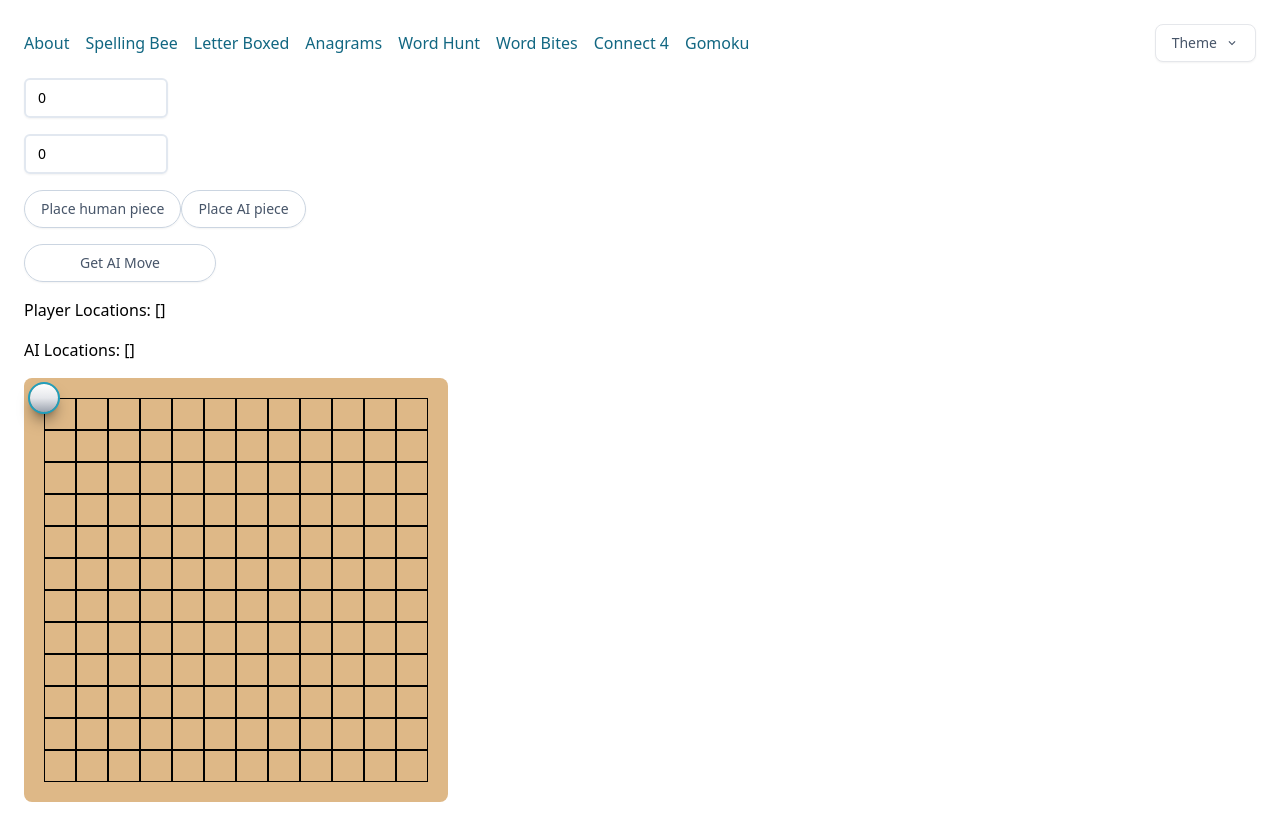
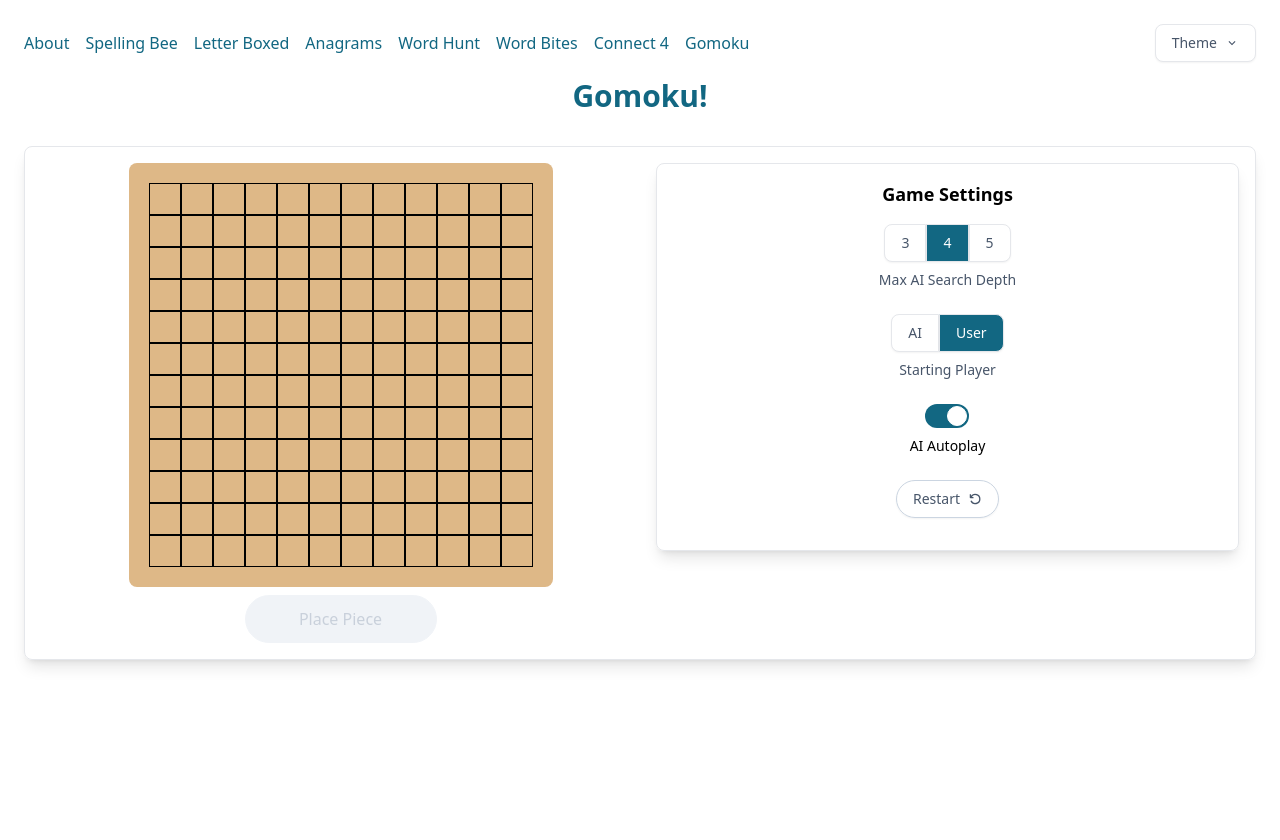
Before and after one commit to k-gerner/kyle-personal-website, a React (Create React App) app in the folder frontend/: page /gomoku in a window 1280 px wide. Shown: the top 840 px of the page. Built offline with nearby package versions, Linux system fonts and the light colour scheme.

Commit message:
Full Gomoku frontend

```diff
--- a/frontend/src/pages/ai/gamepigeon/Gomoku.tsx
+++ b/frontend/src/pages/ai/gamepigeon/Gomoku.tsx
@@ -1,163 +1,306 @@
-import React, { useState } from 'react';
+import React, { useState, useEffect } from 'react';
+import { VscDebugRestart } from "react-icons/vsc";
 
 import Input from "../../../atoms/Input";
 import { ActionButton } from '../../../atoms/ActionButton';
 import { callEndpoint } from '../../../utils/helpers';
+import { Player } from '../../../utils/classes';
+import { ButtonGroupPicker } from '../../../components/ButtonGroupPicker';
+import { BooleanSelector } from '../../../atoms/BooleanSelector';
 
+const BOARD_SIZE = 13;
 
 const Gomoku = () => {
-    const [row, setRow] = React.useState(0);
-    const [col, setCol] = React.useState(0);
+    // Game settings
+    const [autoplay, setAutoplay] = useState(true);
+    const [maxDepth, setMaxDepth] = useState(4);
+    const [startingPlayer, setStartingPlayer] = useState<Player>(Player.User);
+    // Game state
+    const [gameStarted, setGameStarted] = useState(false);
+    const [playerTurn, setPlayerTurn] = useState<Player>(Player.User);
+    const [selectedPosition, setSelectedPosition] = useState<number[] | null>(null);
     const [playerLocations, setPlayerLocations] = useState<number[][]>([]);
     const [aiLocations, setAiLocations] = useState<number[][]>([]);
+    const [winningLocations, setWinningLocations] = useState<number[][]>([]); // This can be used to highlight winning locations
+    const [loading, setLoading] = useState(false);
+    const [winner, setWinner] = useState<Player | null>(null);
+    const [recentAiMove, setRecentAiMove] = useState<number[] | null>(null);
 
     const getAiMove = async () => {
-        // setLoading(true);
+        setLoading(true);
         const res = await callEndpoint('api/game_pigeon/gomoku', {
             playerLocations,
             aiLocations,
-            maxSearchDepth: 6
+            maxSearchDepth: maxDepth
         });
         const selectedRow = res.row;
         const selectedColumn = res.column;
-        setRow(selectedRow);
-        setCol(selectedColumn);
-        console.log(`AI selected row ${selectedRow}, column ${selectedColumn}`);
         const newAiLocation = [selectedRow, selectedColumn];
         const newAiLocations = [...aiLocations, newAiLocation];
-        // if (res.isWin) {
-        //     const gameOverResponse = await checkGameOver(playerLocations, newAiLocations);
-        //     setWinningLocations(gameOverResponse.winningLocations);
-        //     setWinner(Player.AI);
-        // }
+        if (res.isWin) {
+            const gameOverResponse = await checkGameOver(playerLocations, newAiLocations);
+            setWinningLocations(gameOverResponse.winningLocations);
+            setWinner(Player.AI);
+        }
+        setRecentAiMove(newAiLocation);
         setAiLocations(newAiLocations);
+        setGameStarted(true);
     }
 
+    const checkGameOver = async (playerLocations: number[][], aiLocations: number[][]) => {
+        const response = await callEndpoint('api/game_pigeon/gomoku/game_over', {
+            playerLocations,
+            aiLocations,
+        });
+        return response;
+    };
+
+    const playPosition = () => {
+        setGameStarted(true);
+        const newPlayerLocation = selectedPosition || [0, 0];
+        const newPlayerLocations = [...playerLocations, newPlayerLocation];
+        setPlayerLocations(newPlayerLocations);
+        setSelectedPosition(null);
+    }
+
+    const resetGame = () => {
+        setPlayerLocations([]);
+        setAiLocations([]);
+        setWinningLocations([]);
+        setRecentAiMove(null);
+        setLoading(false);
+        setPlayerTurn(startingPlayer);
+        setWinner(null);
+        setGameStarted(false);
+        setSelectedPosition(null);
+    }
+
+    useEffect(() => {
+        const checkWinAndUpdate = async () => {
+            const gameOverResponse = await checkGameOver(playerLocations, aiLocations);
+            if (gameOverResponse.isOver) {
+                setWinningLocations(gameOverResponse.winningLocations);
+                setWinner(gameOverResponse.aiWins ? Player.AI : Player.User);
+            }
+            else {
+                setPlayerTurn(Player.AI);
+            }
+        };
+
+        if (playerLocations.length >= 5 || aiLocations.length >= 5) {
+            checkWinAndUpdate();
+        } else if (playerLocations.length > 0) {
+            setPlayerTurn(Player.AI);
+        }
+    }, [playerLocations]);
+
+    useEffect(() => {
+        if (aiLocations.length === 0) {
+            return;
+        }
+        setPlayerTurn(Player.User);
+        setLoading(false);
+    }, [aiLocations]);
+
+    useEffect(() => {
+        if (winner) {
+            return;
+        }
+        if (playerTurn === Player.AI && autoplay && !loading) {
+            getAiMove();
+        }
+    }, [playerTurn, winner, autoplay, loading]);
+
+
     return (
-        <div className="flex flex-col gap-4">
-            <Input
-                type="number"
-                value={row}
-                onChange={(e) => setRow(Number(e.target.value))}
-                placeholder="Row"
-                className="w-36"
-                min={0}
-                max={12}
+        <div className="flex flex-col gap-4 bg-background-base min-h-screen items-center">
+            <h1 className="text-center text-3xl font-bold text-primary-highlight mb-4">Gomoku!</h1>
+            <div className="border p-4 rounded-lg shadow-lg flex flex-col md:flex-row gap-4 w-full">
+                <div className="flex flex-col gap-2 items-center flex-shrink-0 transition-all duration-500 w-full md:w-1/2 transition min-w-fit">
+                    <GomokuBoard
+                        playerLocations={playerLocations}
+                        aiLocations={aiLocations}
+                        selectedPosition={selectedPosition}
+                        previewPosition={(pos) => {
+                            if (playerTurn === Player.User && !winner) {
+                                setSelectedPosition(pos);
+                            }
+                        }}
+                        allowInput={playerTurn === Player.User && !winner}
+                        highlightedPositions={winningLocations?.length ? winningLocations : recentAiMove ? [recentAiMove] : []}
+                    />
+                    <ActionButton
+                        label={playerTurn === Player.User
+                            ? "Place Piece"
+                            : loading
+                                ? "AI is thinking..."
+                                : "Get AI Move"}
+                        onClick={playerTurn === Player.User ? playPosition : getAiMove}
+                        disabled={
+                            (playerTurn === Player.User && !selectedPosition) ||
+                            loading ||
+                            winner !== null
+                        }
+                        className={`w-48 h-12 text-md ${!gameStarted && startingPlayer === Player.AI ? 'animate-enlargeBounce' : ''}`}
+                    />
+                </div>
+                <div className="flex flex-col w-full gap-2">
+                    {winner && (
+                        <div className="animate-revealFromTop overflow-hidden">
+                            <WinnerSection winner={winner} onReset={resetGame} />
+                        </div>
+                    )}
+                    <div className="border p-4 rounded-lg shadow-lg flex flex-col items-center justify-center gap-4 w-full">
+                        <div className="flex flex-col text-center gap-2">
+                            <h2 className="text-lg font-semibold">Game Settings</h2>
+                        </div>
+                        <InputSection
+                            maxDepth={maxDepth}
+                            setMaxDepth={setMaxDepth}
+                            autoplay={autoplay}
+                            setAutoplay={setAutoplay}
+                            startingPlayer={startingPlayer}
+                            setStartingPlayer={(player: Player) => {
+                                if (!gameStarted) {
+                                    setPlayerTurn(player);
+                                }
+                                setStartingPlayer(player);
+                            }}
+                            onGetAiMove={getAiMove}
+                            disableAiMove={playerTurn === Player.User || loading || winner !== null}
+                            onReset={resetGame}
+                        />
+                    </div>
+                </div>
+            </div>
+        </div>
+    );
+}
+
+interface InputSectionProps {
+    maxDepth: number;
+    setMaxDepth: (depth: number) => void;
+    autoplay: boolean;
+    setAutoplay: (autoplay: boolean) => void;
+    startingPlayer: Player;
+    setStartingPlayer: (player: Player) => void;
+    onGetAiMove: () => void;
+    disableAiMove: boolean;
+    onReset: () => void;
+}
+
+const InputSection: React.FC<InputSectionProps> = ({
+    maxDepth,
+    setMaxDepth,
+    autoplay,
+    setAutoplay,
+    startingPlayer,
+    setStartingPlayer,
+    onGetAiMove,
+    disableAiMove,
+    onReset
+}) => {
+    const restartButtonLabel = (
+        <div className="flex flex-row justify-center items-center gap-2">
+            <span>Restart</span>
+            <VscDebugRestart />
+        </div>
+    )
+
+    return (
+        <div className="flex flex-col items-center gap-6 mb-4">
+            <ButtonGroupPicker
+                options={[3, 4, 5]}
+                label="Max AI Search Depth"
+                selectedValue={maxDepth}
+                setValue={setMaxDepth}
             />
-            <Input
-                type="number"
-                value={col}
-                onChange={(e) => setCol(Number(e.target.value))}
-                placeholder="Column"
-                className="w-36"
-                min={0}
-                max={12}
+            <ButtonGroupPicker
+                optionsWithLabels={[{ label: "AI", value: Player.AI }, { label: "User", value: Player.User }]}
+                label="Starting Player"
+                selectedValue={startingPlayer}
+                setValue={setStartingPlayer}
             />
-            <div className='flex flex-row'>
-                <ActionButton
-                    onClick={() => {
-                        // Call your backend API here with row and col
-                        console.log(`Placing HUMAN piece at row ${row}, column ${col}`);
-                        const newPlayerLocation = [row, col];
-                        const newPlayerLocations = [...playerLocations, newPlayerLocation];
-                        setPlayerLocations(newPlayerLocations);
-                    }}
-                    disabled={row < 0 || row > 12 || col < 0 || col > 12}
-                    className="w-30"
-                    label={"Place human piece"}
-                />
-                <ActionButton
-                    onClick={() => {
-                        console.log(`Placing HUMAN piece at row ${row}, column ${col}`);
-                        const newAiLocation = [row, col];
-                        const newAiLocations = [...aiLocations, newAiLocation];
-                        setAiLocations(newAiLocations);
-                    }}
-                    disabled={row < 0 || row > 12 || col < 0 || col > 12}
-                    className="w-30"
-                    label={"Place AI piece"}
-                />
-            </div>
+            <BooleanSelector
+                selected={autoplay}
+                label="AI Autoplay"
+                onChange={() => {
+                    setAutoplay(!autoplay);
+                }}
+                labelOnBottom={true}
+            />
+            {/* {
+                !autoplay && (
+                    <ActionButton
+                        label="Get AI Move"
+                        onClick={onGetAiMove}
+                        disabled={disableAiMove}
+                    />
+                )
+            } */}
             <ActionButton
-                onClick={() => {
-                    getAiMove();
-                }}
-                disabled={row < 0 || row > 12 || col < 0 || col > 12}
-                className="w-48"
-                label={"Get AI Move"}
-            />
-            <p>Player Locations: {JSON.stringify(playerLocations)}</p>
-            <p>AI Locations: {JSON.stringify(aiLocations)}</p>
-            <GomokuBoard
-                playerLocations={playerLocations}
-                aiLocations={aiLocations}
-                row={row}
-                col={col}
-                setRow={setRow}
-                setCol={setCol}
+                label={restartButtonLabel}
+                onClick={onReset}
+                className=""
             />
         </div>
-    )
+    );
 }
 
 
 interface GomokuBoardProps {
     playerLocations: number[][];
     aiLocations: number[][];
-    row: number;
-    col: number;
-    setRow: (row: number) => void;
-    setCol: (col: number) => void;
+    selectedPosition: number[] | null;
+    previewPosition: (position: number[]) => void;
+    allowInput: boolean;
+    highlightedPositions: number[][];
 }
 
 const GomokuBoard: React.FC<GomokuBoardProps> = ({
     playerLocations,
     aiLocations,
-    row,
-    col,
-    setRow,
-    setCol }) => {
-    const size = 13; // 13x13 board
-    const board = Array.from({ length: size }, () => Array(size).fill(null));
+    selectedPosition,
+    previewPosition,
+    allowInput,
+    highlightedPositions }) => {
 
-    // playerLocations.forEach(([row, col]) => {
-    //     board[row][col] = 'X'; // Player piece
-    // });
+    const board = Array.from({ length: BOARD_SIZE }, () => Array(BOARD_SIZE).fill(null));
 
-    // aiLocations.forEach(([row, col]) => {
-    //     board[row][col] = 'O'; // AI piece
-    // });
-
+    const selectedRow = selectedPosition ? selectedPosition[0] : null;
+    const selectedCol = selectedPosition ? selectedPosition[1] : null;
     return (
-        <div className="relative bg-gomoku-board p-5 rounded-lg max-w-fit">
+        <div className="relative bg-gomoku-board pl-5 pt-5 rounded-lg max-w-fit">
             {board.map((r, rowIndex) => (
-                <div key={rowIndex} className="flex flex-row">
+                // Using negative margins to offset the extra padding caused by having edge row/cols
+                // Without the negative margins, the board would be extra padded on the right/bottom
+                <div key={rowIndex} className={`flex flex-row ${rowIndex === BOARD_SIZE - 1 ? '-mb-3' : ''}`}>
                     {r.map((cell, colIndex) => {
+                        const cellCoords = [rowIndex, colIndex];
                         let pieceType: PieceType = PieceType.EMPTY;
                         let isSelected = false;
 
-                        if (aiLocations.some(([aiRow, aiCol]) => aiRow === rowIndex && aiCol === colIndex)) {
+                        if (locationsContain(aiLocations, cellCoords)) {
                             pieceType = PieceType.AI;
-                        } else if (playerLocations.some(([playerRow, playerCol]) => playerRow === rowIndex && playerCol === colIndex)) {
+                        } else if (locationsContain(playerLocations, cellCoords)) {
                             pieceType = PieceType.PLAYER;
-                        } else if (rowIndex === row && colIndex === col) {
+                        } else if (rowIndex === selectedRow && colIndex === selectedCol) {
                             pieceType = PieceType.PLAYER;
                             isSelected = true;
                         }
                         return (
-                            <div key={`${rowIndex}-${colIndex}`} className="relative">
+                            // Using negative margins to offset the extra padding caused by having edge row/cols
+                            // Without the negative margins, the board would be extra padded on the right/bottom
+                            <div key={`${rowIndex}-${colIndex}`} className={`relative ${colIndex === BOARD_SIZE - 1 ? '-mr-3' : ''}`}>
                                 {/* Square */}
                                 <div
-                                    className={`w-8 h-8 ${rowIndex === size - 1 || colIndex === size - 1 ? 'hidden' : 'border border-black bg-gomoku-board'}`}
-                                    onClick={() => {
-                                        setRow(rowIndex);
-                                        setCol(colIndex);
-                                    }}
-                                >
-                                    {cell}
-                                </div>
+                                    className={`w-8 h-8
+                                        ${rowIndex === BOARD_SIZE - 1 || colIndex === BOARD_SIZE - 1
+                                            ? ''
+                                            : 'border border-black bg-gomoku-board'}`}
+                                />
 
-                                {/* Intersection */}
+                                {/* Intersection (potential piece position) */}
                                 <div
                                     className='absolute w-7 h-7'
                                     style={{
@@ -166,11 +309,14 @@ const GomokuBoard: React.FC<GomokuBoardProps> = ({
                                     }}
                                 >
                                     {pieceType !== PieceType.EMPTY
-                                        ? <Piece type={pieceType} selected={isSelected} />
-                                        : <Piece type={PieceType.EMPTY} onClick={() => {
-                                            setRow(rowIndex);
-                                            setCol(colIndex);
-                                        }} />
+                                        ? <Piece type={pieceType} highlighted={isSelected || locationsContain(highlightedPositions, cellCoords)} />
+                                        : <Piece
+                                            type={PieceType.EMPTY}
+                                            allowSelect={allowInput}
+                                            onClick={() => {
+                                                previewPosition(cellCoords);
+                                            }}
+                                        />
 
                                     }
                                 </div>
@@ -194,14 +340,16 @@ interface PieceProps {
     type: PieceType;
     onClick?: () => void;
     hover?: boolean;
-    selected?: boolean
+    highlighted?: boolean;
+    allowSelect?: boolean;
 }
 
 const Piece: React.FC<PieceProps> = ({
     type,
     onClick,
     hover = false,
-    selected = false
+    highlighted = false,
+    allowSelect = false
 }) => {
     let gradientStr = '';
     if (type === PieceType.AI) {
@@ -213,38 +361,48 @@ const Piece: React.FC<PieceProps> = ({
     } else if (type === PieceType.EMPTY) {
         gradientStr = 'bg-transparent';
     }
-    const outlineStr = selected ? 'outline outline-2 outline-primary-base' : '';
+    const outlineStr = highlighted
+        ? `outline outline-2 ${type === PieceType.AI
+            ? 'outline-secondary-base'
+            : 'outline-primary-base'}`
+        : '';
     const shadowStr = type === PieceType.EMPTY ? '' : 'shadow-lg shadow-black/50';
-    const cursorStr = type === PieceType.EMPTY ? 'cursor-pointer' : ''
+    const cursorStr = type === PieceType.EMPTY && allowSelect ? 'cursor-pointer' : ''
 
     return (
         <div
-            className={`absolute w-7 h-7 ${gradientStr} ${outlineStr} ${shadowStr} ${cursorStr} rounded-full transform -translate-x-1/2 -translate-y-1/2`}
+            className={`w-7 h-7 ${gradientStr} ${outlineStr} ${shadowStr} ${cursorStr} rounded-full transform -translate-x-1/2 -translate-y-1/2`}
             {...(onClick ? { onClick } : {})}
         ></div>
     );
 };
 
-// const Piece: React.FC<PieceProps> = ({
-//     type,
-//     hover = false,
-//     selected = false
-// }) => {
-//     let colorStr;
-//     if (type === PieceType.AI) {
-//         colorStr = 'bg-gomoku-piece-black';
-//     } else if (type === PieceType.PLAYER) {
-//         colorStr = 'bg-gomoku-piece-white';
-//     }
-//     const opacityStr = hover ? 'opacity-50' : selected ? 'opacity-75' : 'opacity-100';
-//     const borderStr = selected ? 'border-2 border-primary-base' : ''
 
-//     return (
-//         <div
-//             className={`absolute w-7 h-7 ${colorStr} ${opacityStr} ${borderStr} rounded-full transform -translate-x-1/2 -translate-y-1/2 shadow-lg shadow-black/50`}
-//         ></div>
-//     );
-// };
+interface WinnerSectionProps {
+    winner: Player;
+    onReset: () => void;
+}
+
+const WinnerSection: React.FC<WinnerSectionProps> = ({ winner, onReset }) => {
+    const backgroundColor = winner === Player.User ? "bg-success" : "bg-danger";
+    return (
+        <div className={`border p-4 rounded-lg flex flex-col items-center justify-center gap-4 ${backgroundColor}`}>
+            <h2 className="text-2xl font-bold text-text-contrast">
+                {winner === Player.User ? "You Win!" : "AI Wins!"}
+            </h2>
+            <ActionButton
+                label="Play Again"
+                onClick={onReset}
+                className="text-text-contrast"
+            />
+        </div>
+    );
+};
+
+
+function locationsContain(locations: number[][], position: number[]): boolean {
+    return locations.some(([row, col]) => row === position[0] && col === position[1]);
+}
 
 
 export default Gomoku;
```
